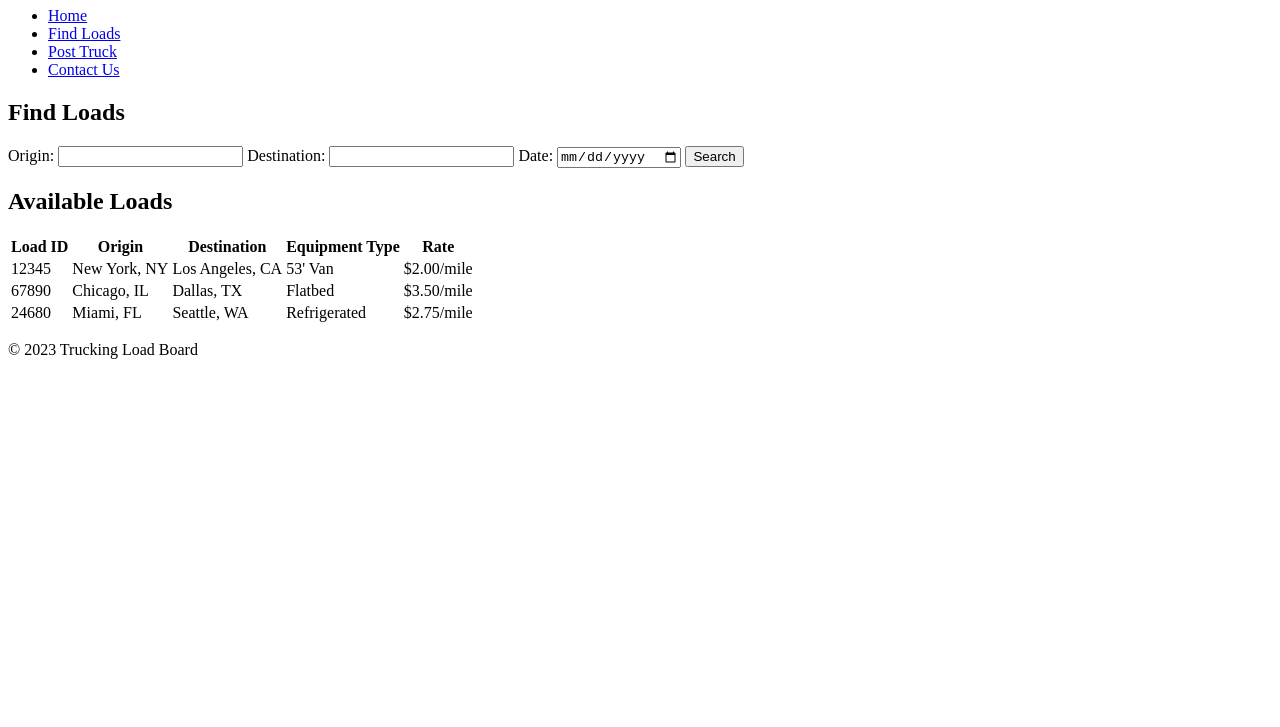
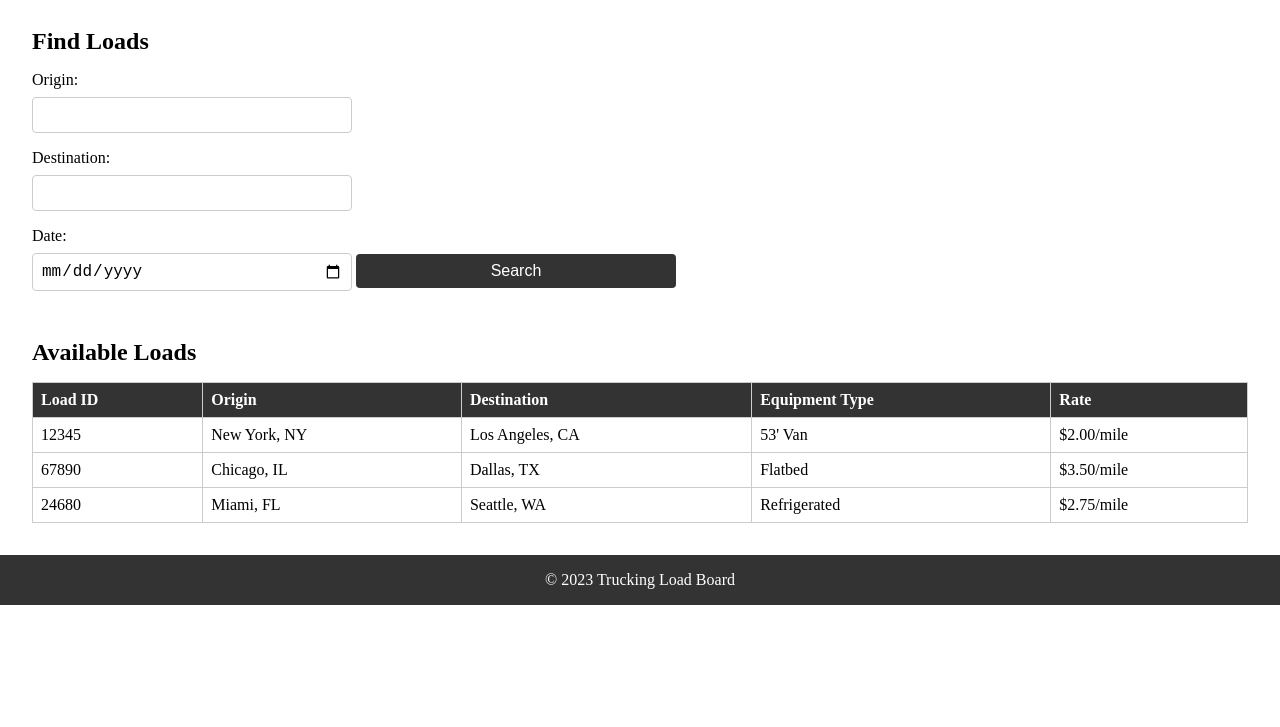
Before and after one commit to tthephas/ChatGPT-Example-Website-v1---Trucking-Load-Board, a plain HTML site: page index.html in a window 1280 px wide. Shown: the part 73-800 px from the top of the page. Drawn offline with Linux system fonts and the light colour scheme.

Commit message:
css generated, version 1

```diff
--- a/index.html
+++ b/index.html
@@ -3,6 +3,8 @@
 <head>
 	<meta charset="UTF-8">
 	<title>Trucking Load Board</title>
+    <link rel="stylesheet" href="style.css">
+
 </head>
 <body>
 	<header>
@@ -70,5 +72,7 @@
 	<footer>
 		<p>&copy; 2023 Trucking Load Board</p>
 	</footer>
+    <script src="script.js"></script>
+
 </body>
 </html>
--- a/style.css
+++ b/style.css
@@ -1,17 +1,101 @@
-@import url('https://fonts.googleapis.com/css2?family=MedievalSharp&family=Roboto:wght@400;700&display=swap');
+/* Reset default browser styles */
+* {
+    margin: 0;
+    padding: 0;
+    box-sizing: border-box;
+  }
 
-* {
-    box-sizing: border-box;
-}
+  /* Style header */
+  header {
+    display: flex;
+    justify-content: space-between;
+    align-items: center;
+    padding: 1rem;
+    background-color: #333;
+    color: #fff;
+  }
+  header h1 {
+    font-size: 2rem;
+  }
+  header ul {
+    display: flex;
+    list-style: none;
+  }
+  header ul li:not(:first-child) {
+    margin-left: 1rem;
+  }
+  header ul li a {
+    color: #fff;
+    text-decoration: none;
+    padding: 0.5rem;
+    border-radius: 0.25rem;
+    transition: background-color 0.3s ease-in-out;
+  }
+  header ul li a:hover {
+    background-color: #555;
+  }
 
-body {
-    font-family: 'Roboto', sans-serif;
+  /* Style main */
+  main {
     display: flex;
-    flex-direction: column;
-    align-items: center;
-    justify-content: center;
-    height: 100vh;
-    overflow: hidden;
-    margin: 0;
+    flex-wrap: wrap;
+    gap: 2rem;
+    padding: 2rem;
+  }
 
-}
+  section {
+    width: 100%;
+  }
+
+  h2 {
+    margin-bottom: 1rem;
+  }
+
+  form label {
+    display: block;
+    margin-bottom: 0.5rem;
+  }
+
+  form input[type="text"],
+  form input[type="date"],
+  form input[type="submit"] {
+    padding: 0.5rem;
+    border: 1px solid #ccc;
+    border-radius: 0.25rem;
+    margin-bottom: 1rem;
+    font-size: 1rem;
+    width: 100%;
+    max-width: 20rem;
+  }
+
+  form input[type="submit"] {
+    background-color: #333;
+    color: #fff;
+    border: none;
+    cursor: pointer;
+  }
+
+  table {
+    width: 100%;
+    border-collapse: collapse;
+  }
+
+  th,
+  td {
+    text-align: left;
+    padding: 0.5rem;
+    border: 1px solid #ccc;
+  }
+
+  th {
+    background-color: #333;
+    color: #fff;
+  }
+
+  /* Style footer */
+  footer {
+    text-align: center;
+    padding: 1rem;
+    background-color: #333;
+    color: #fff;
+  }
```
